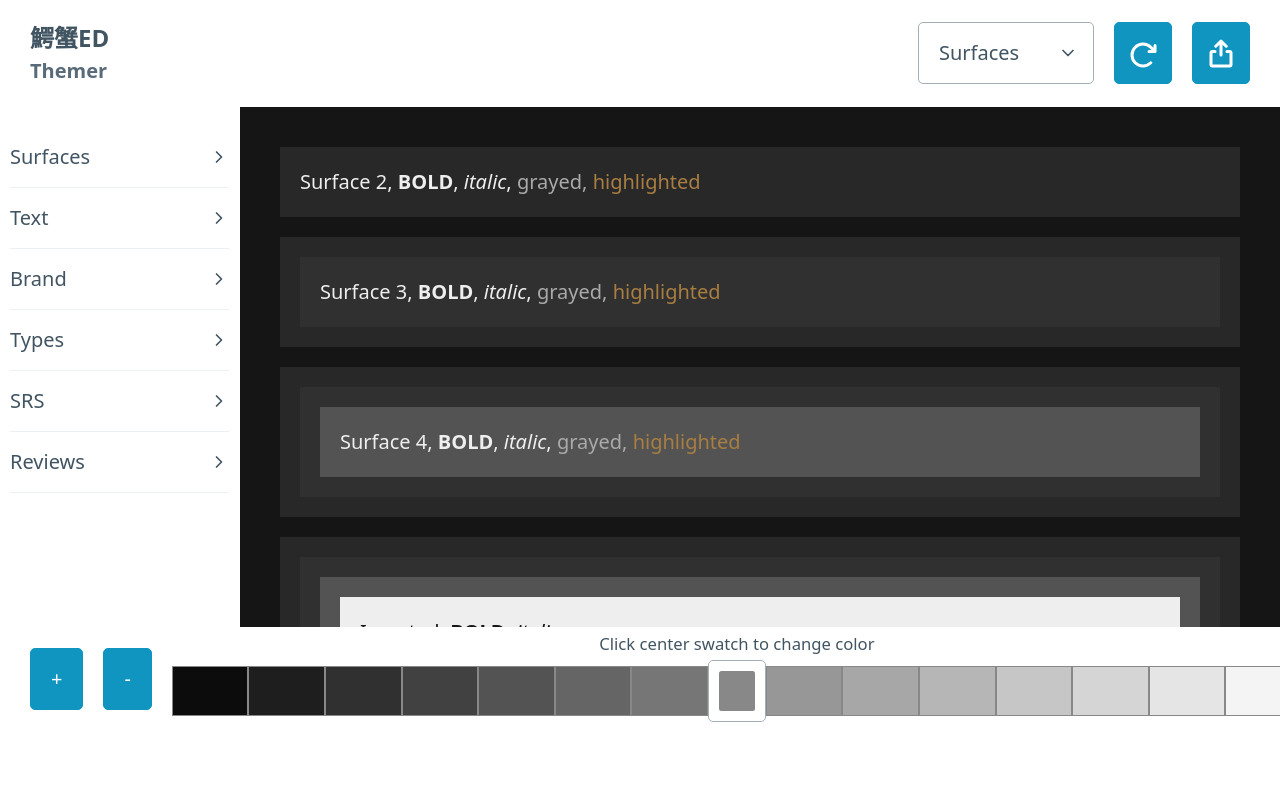
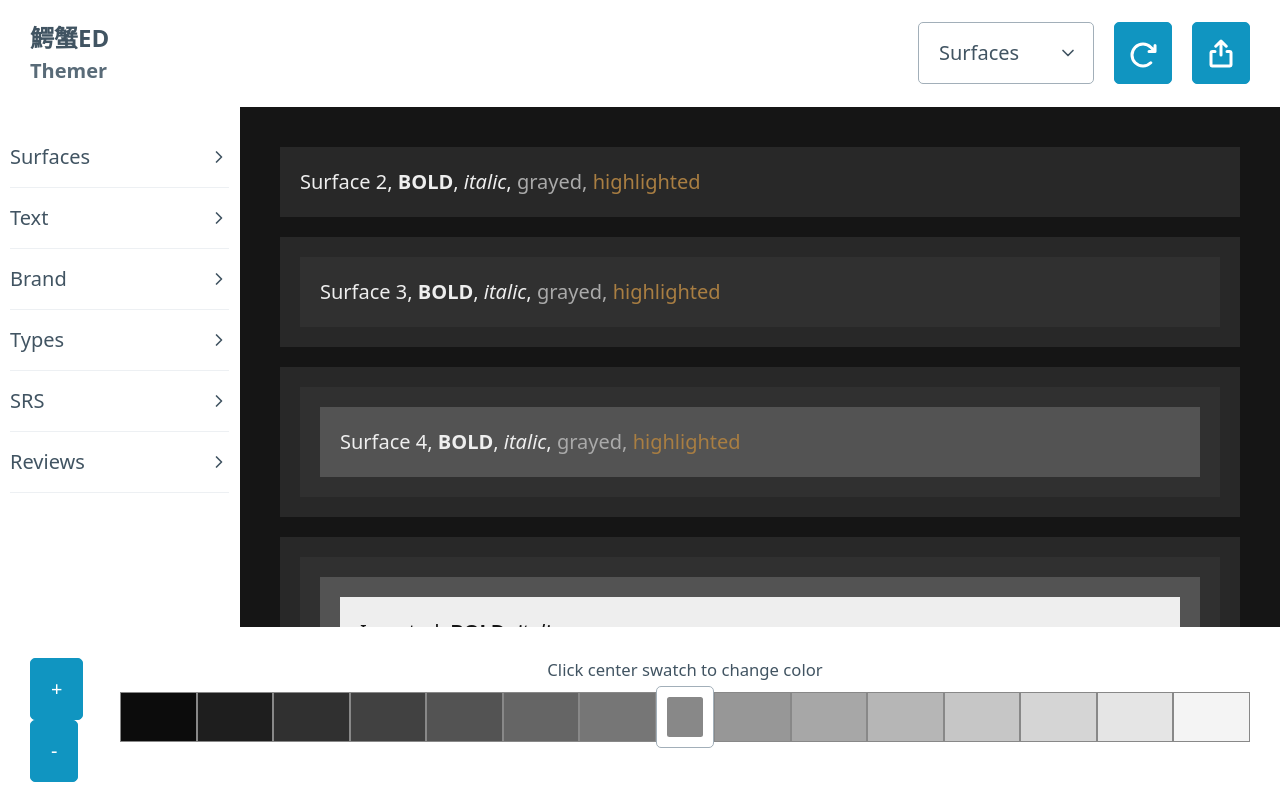
Before and after one commit to wrex/ed-themer, a SvelteKit app: page / in a window 1280 px wide. Built offline with nearby package versions, Linux system fonts and the light colour scheme.

Commit message:
tweak palette layout

```diff
--- a/src/components/Palette.svelte
+++ b/src/components/Palette.svelte
@@ -10,12 +10,10 @@
 
 <div class="palette">
   <div class="bars">
-    <nav>
-      <ul>
-        <li><button on:click={incr}>+</button></li>
-        <li><button on:click={decr}>-</button></li>
-      </ul>
-    </nav>
+    <div class="incrdecr">
+      <span role="button" on:click={incr}>+</span>
+      <span role="button" on:click={decr}>-</span>
+    </div>
     <div class="swatches">
       <header>Click center swatch to change color</header>
       {#each Array(numBars) as i}
@@ -38,10 +36,10 @@
       "buttons swatches";
   }
 
-  .bars nav {
+  .bars .incrdecr {
     align-self: start;
     grid-area: buttons;
-    padding: 0 1em 0 0;
+    padding: 1.5em 1em 0 0;
   }
 
   .swatches {
```
